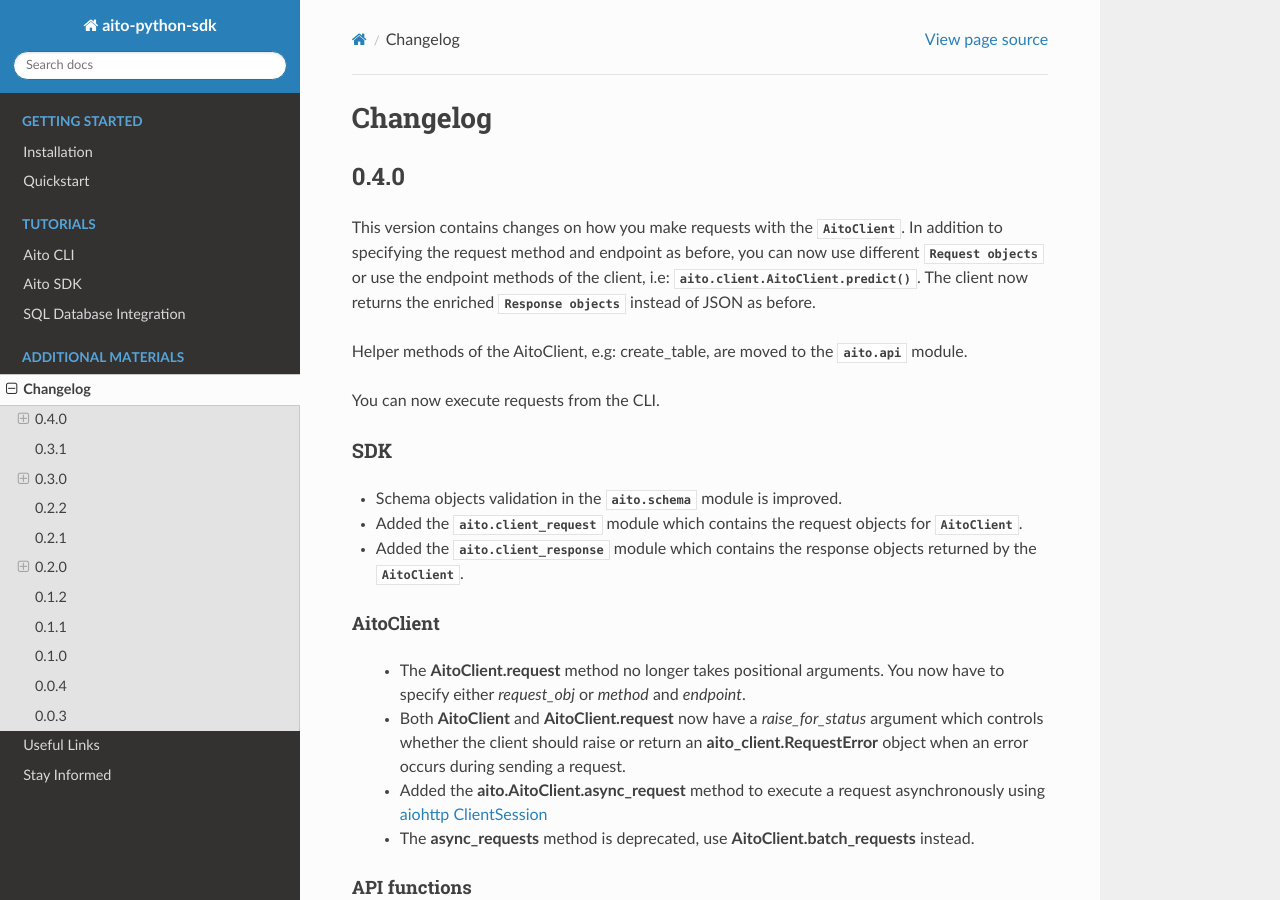
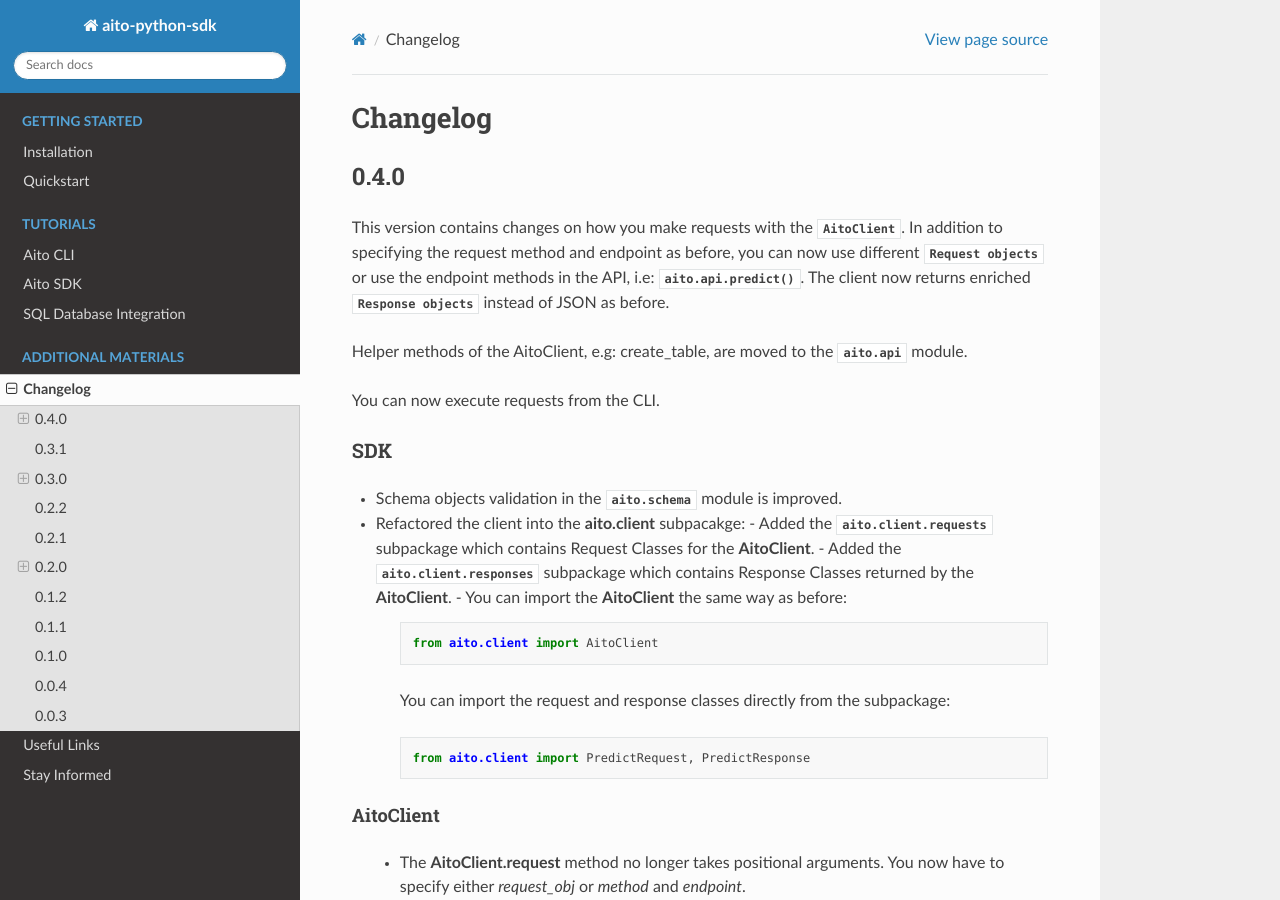
Before and after one commit to AitoDotAI/aito-python-tools, a Sphinx documentation site: the page built from docs/source/changelog.rst, in a window 1280 px wide and 900 px high. Built offline with Sphinx 7.4.7 and the Read the Docs theme 2.0.0, drawn with Linux system fonts in a browser that asks for light colours; the version number could not be read and is left out.

Commit message:
update docs according to the refactored client module

```diff
--- a/docs/source/changelog.rst
+++ b/docs/source/changelog.rst
@@ -6,9 +6,9 @@ Changelog
 
 This version contains changes on how you make requests with the :py:class:`~aito.client.AitoClient`.
 In addition to specifying the request method and endpoint as before, you can now use different
-:py:mod:`Request objects <aito.client_request>` or use the endpoint methods of the client,
-i.e: :py:func:`aito.client.AitoClient.predict`. The client now returns the enriched
-:py:mod:`Response objects <aito.client_response>` instead of JSON as before.
+:py:mod:`Request objects <aito.client.requests>` or use the endpoint methods in the API,
+i.e: :py:func:`aito.api.predict`.
+The client now returns enriched :py:mod:`Response objects <aito.client.responses>` instead of JSON as before.
 
 Helper methods of the AitoClient, e.g: create_table, are moved to the :py:mod:`aito.api` module.
 
@@ -19,8 +19,20 @@ SDK
 ^^^
 
 - Schema objects validation in the :py:mod:`aito.schema` module is improved.
-- Added the :py:mod:`aito.client_request` module which contains the request objects for :py:class:`~aito.client.AitoClient`.
-- Added the :py:mod:`aito.client_response` module which contains the response objects returned by the :py:class:`~aito.client.AitoClient`.
+- Refactored the client into the **aito.client** subpacakge:
+  - Added the :py:mod:`aito.client.requests` subpackage which contains Request Classes for the **AitoClient**.
+  - Added the :py:mod:`aito.client.responses` subpackage which contains Response Classes returned by the **AitoClient**.
+  - You can import the **AitoClient** the same way as before:
+
+    .. code-block:: python
+
+      from aito.client import AitoClient
+
+    You can import the request and response classes directly from the subpackage:
+
+    .. code-block:: python
+
+      from aito.client import PredictRequest, PredictResponse
 
 AitoClient
 """"""""""
```
Also changed, not shown: 1 other file.
